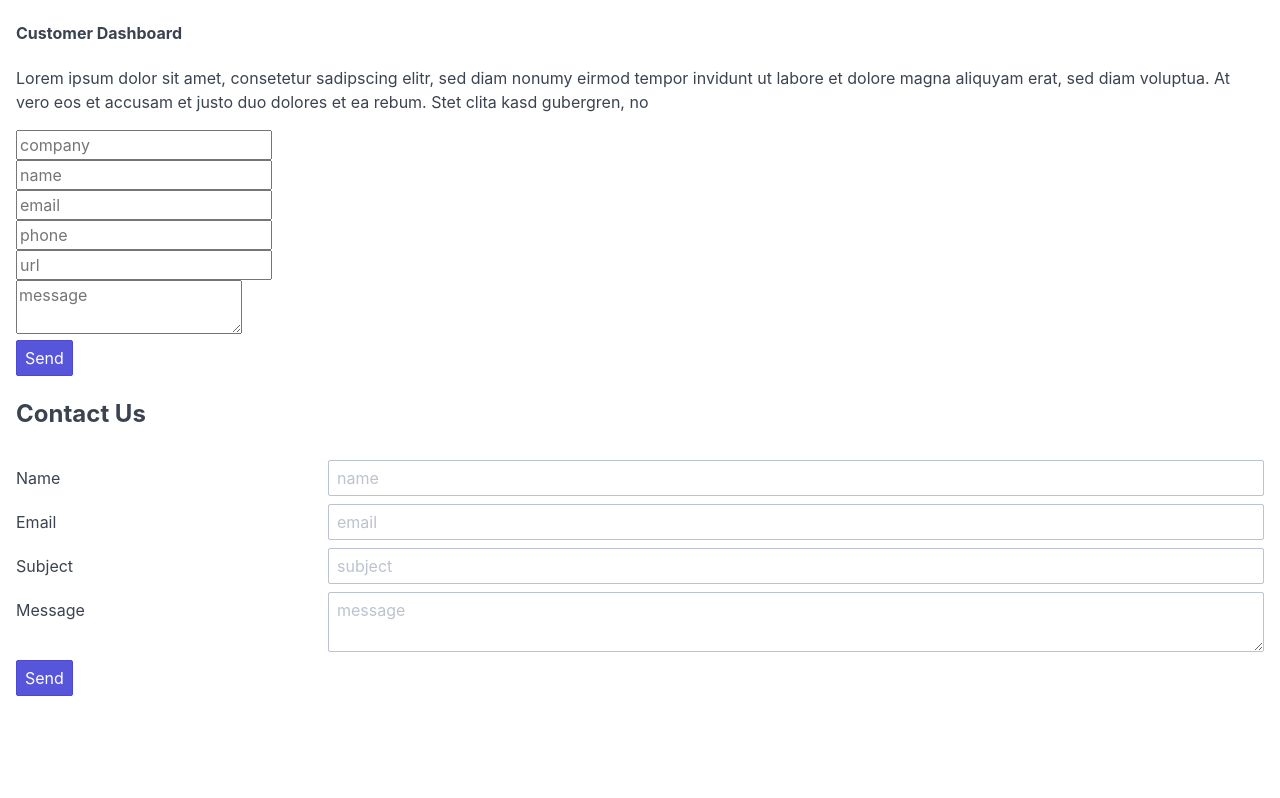
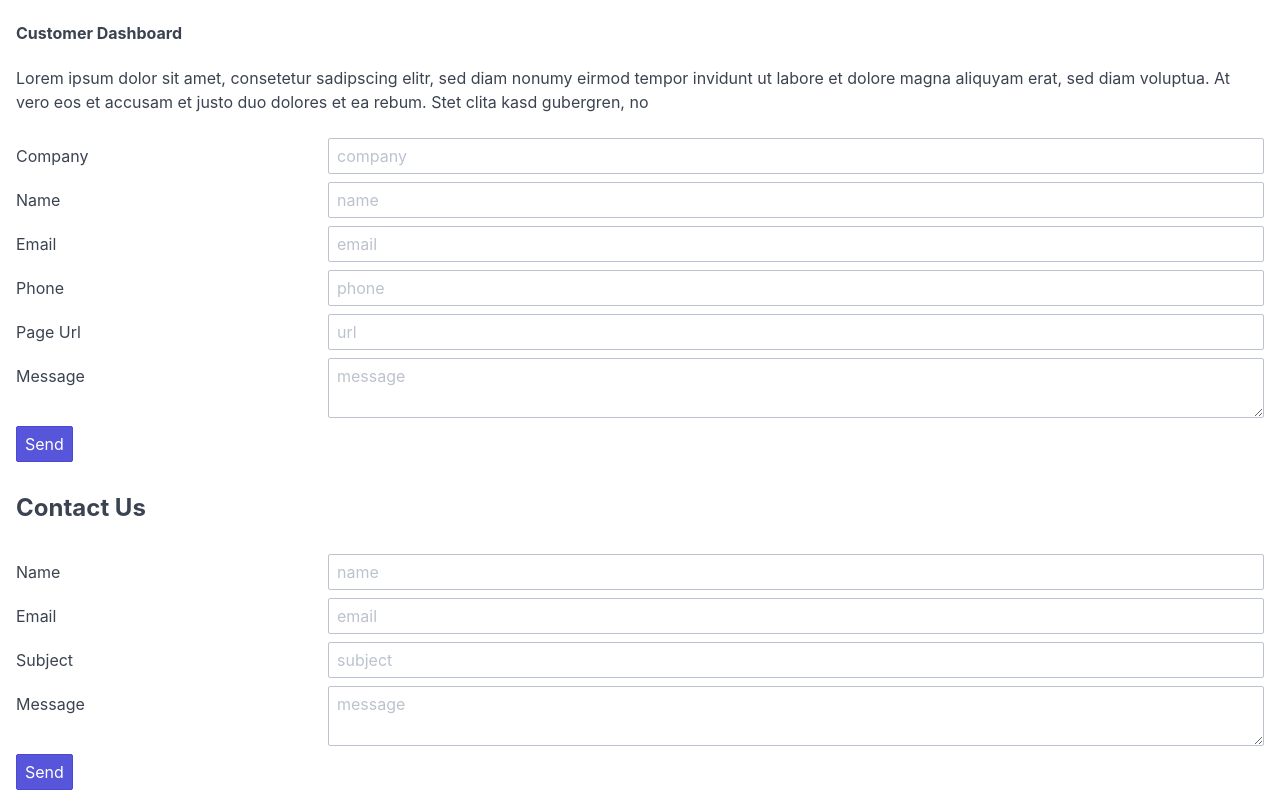
Before and after one commit to judgeyboy/bugsters, a Vue app: page /#/ in a window 1280 px wide. Shown: the part 1472-2270 px from the top of the page. Before the commit the page ends 2176 px from the top, so only its background shows below. Built offline with nearby package versions, Linux system fonts and the light colour scheme.

Commit message:
Styles the order form with spectre's form styles

```diff
--- a/src/components/ContactForm.vue
+++ b/src/components/ContactForm.vue
@@ -6,11 +6,11 @@
 
       <div class="form-group">
         <div class="col-3">
-          <label class="form-label" for="name">Name</label>
+          <label class="form-label" for="contact-name">Name</label>
         </div>
         <div class="col-9">
           <input type="text"
-                 id="name"
+                 id="contact-name"
                  class="form-input"
                  name="name"
                  placeholder="name"
@@ -22,11 +22,11 @@
 
       <div class="form-group">
         <div class="col-3">
-          <label class="form-label" for="email">Email</label>
+          <label class="form-label" for="contact-email">Email</label>
         </div>
         <div class="col-9">
           <input type="email"
-                 id="email"
+                 id="contact-email"
                  class="form-input"
                  name="email"
                  placeholder="email"
@@ -38,11 +38,11 @@
 
       <div class="form-group">
         <div class="col-3">
-          <label class="form-label" for="subject">Subject</label>
+          <label class="form-label" for="contact-subject">Subject</label>
         </div>
         <div class="col-9">
           <input type="text"
-                 id="subject"
+                 id="contact-subject"
                  class="form-input"
                  name="subject"
                  placeholder="subject"
@@ -54,11 +54,11 @@
 
       <div class="form-group">
         <div class="col-3">
-          <label class="form-label" for="message">Message</label>
+          <label class="form-label" for="contact-message">Message</label>
         </div>
         <div class="col-9">
           <textarea placeholder="message"
-                    id="message"
+                    id="contact-message"
                     class="form-input"
                     name="message"
                     v-model="message"
--- a/src/components/OrderForm.vue
+++ b/src/components/OrderForm.vue
@@ -1,47 +1,103 @@
 <template>
   <div>
-    <form @submit.prevent="handleSubmit('order-form')" data-vv-scope="order-form">
+    <form class="form-horizontal"
+          @submit.prevent="handleSubmit('order-form')"
+          data-vv-scope="order-form">
 
+      <div class="form-group">
+        <div class="col-3">
+          <label class="form-label" for="order-company">Company</label>
+        </div>
+        <div class="col-9">
           <input type="text"
+                 id="order-company"
+                 class="form-input"
                  name="company"
                  placeholder="company"
                  v-model="company"
                  v-validate="'required'"
-             :class="{'is-danger': errors.has('order-form.company')}"> <br />
+                 :class="{'is-error': errors.has('order-form.company')}">
+        </div>
+      </div>
 
+      <div class="form-group">
+        <div class="col-3">
+          <label class="form-label" for="order-name">Name</label>
+        </div>
+        <div class="col-9">
           <input type="text"
+                 id="order-name"
+                 class="form-input"
                  name="name"
                  placeholder="name"
                  v-model="name"
                  v-validate="'required'"
-             :class="{'is-danger': errors.has('order-form.name')}"> <br />
+                 :class="{'is-error': errors.has('order-form.name')}">
+        </div>
+      </div>
 
+      <div class="form-group">
+        <div class="col-3">
+          <label class="form-label" for="order-email">Email</label>
+        </div>
+        <div class="col-9">
           <input type="email"
+                 id="order-email"
+                 class="form-input"
                  name="email"
                  placeholder="email"
                  v-model="email"
                  v-validate="'required|email'"
-             :class="{'is-danger': errors.has('order-form.email')}"> <br />
+                 :class="{'is-error': errors.has('order-form.email')}">
+        </div>
+      </div>
 
+      <div class="form-group">
+        <div class="col-3">
+          <label class="form-label" for="order-phone">Phone</label>
+        </div>
+        <div class="col-9">
           <input type="text"
+                 id="order-phone"
+                 class="form-input"
                  name="phone"
                  placeholder="phone"
                  v-model="phone"
                  v-validate="'required'"
-             :class="{'is-danger': errors.has('order-form.phone')}"> <br />
+                 :class="{'is-error': errors.has('order-form.phone')}">
+        </div>
+      </div>
 
+      <div class="form-group">
+        <div class="col-3">
+          <label class="form-label" for="order-url">Page Url</label>
+        </div>
+        <div class="col-9">
           <input type="text"
+                 id="order-url"
+                 class="form-input"
                  name="url"
                  placeholder="url"
                  v-model="url"
                  v-validate="'required|url'"
-             :class="{'is-danger': errors.has('order-form.url')}"> <br />
+                 :class="{'is-error': errors.has('order-form.url')}">
+        </div>
+      </div>
 
+      <div class="form-group">
+        <div class="col-3">
+          <label class="form-label" for="order-message">Message</label>
+        </div>
+        <div class="col-9">
           <textarea placeholder="message"
+                    id="order-message"
+                    class="form-input"
                     name="message"
                     v-model="message"
                     v-validate="'max:200'"
-                :class="{'is-danger': errors.has('order-form.message')}"></textarea> <br />
+                    :class="{'is-error': errors.has('order-form.message')}"></textarea>
+        </div>
+      </div>
 
       <input type="submit" value="Send" class="btn btn-primary">
     </form>
```
Lines whose indentation alone changed are shown as unchanged.
